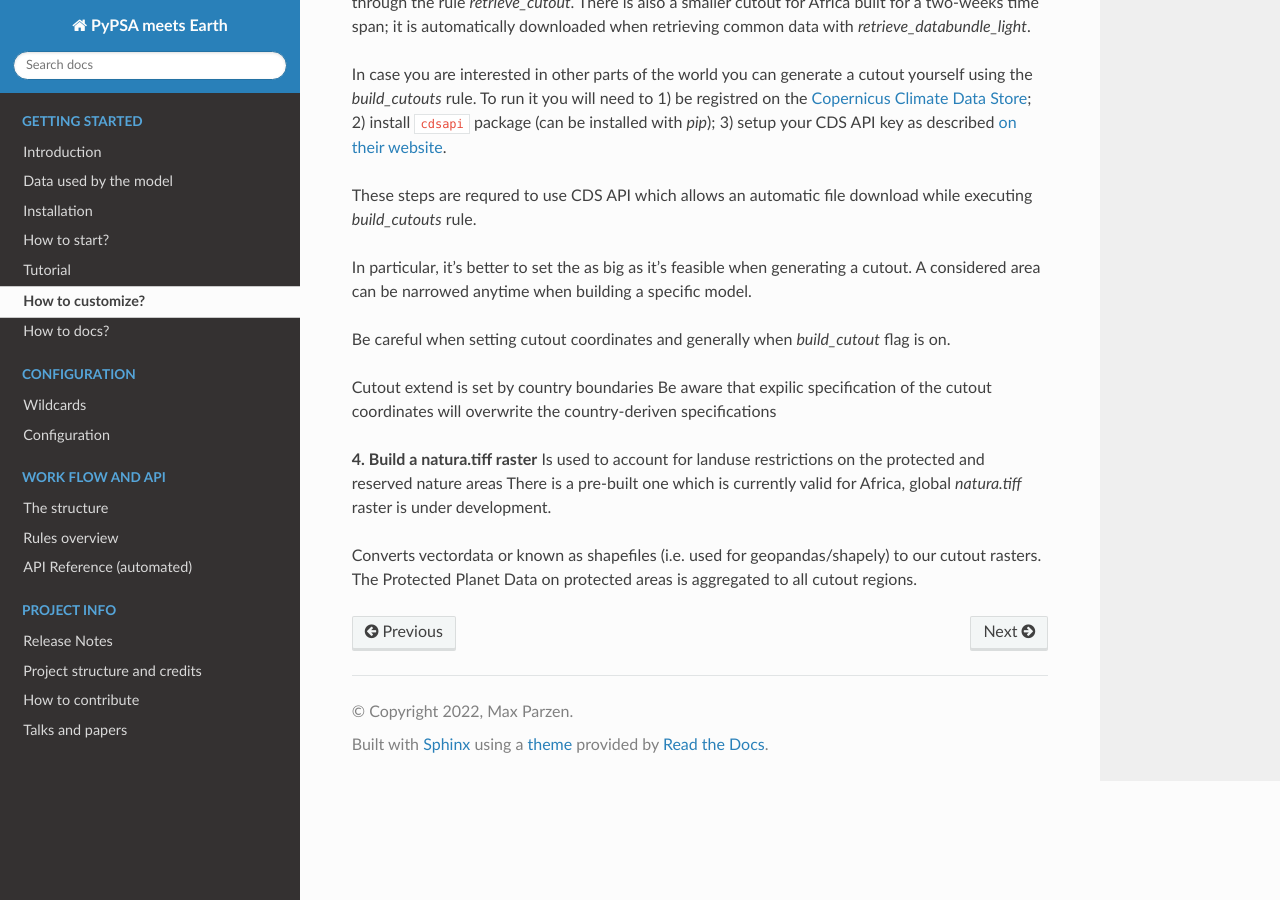
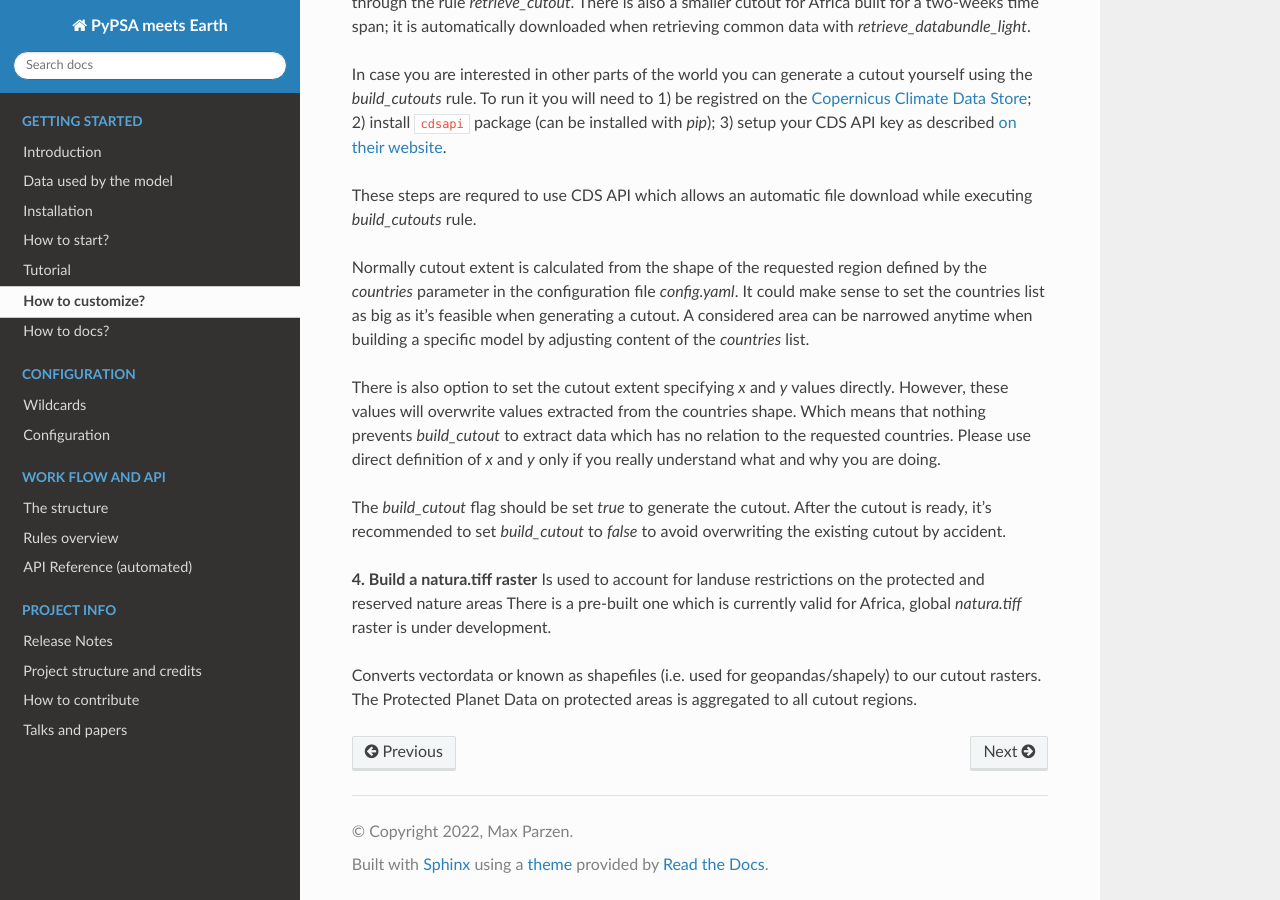
Before and after one commit to pypsa-meets-earth/pypsa-earth, a Sphinx documentation site: the page built from doc/how_to_customize.rst, in a window 1280 px wide and 900 px high, scrolled down 1129 px. Built offline with Sphinx 7.4.7 and the Read the Docs theme 2.0.0, drawn with Linux system fonts in a browser that asks for light colours; pages that are not in the unit, such as notebooks, are missing from menus; the version number could not be read and is left out.

Commit message:
Improve cutout instructions

```diff
--- a/doc/how_to_customize.rst
+++ b/doc/how_to_customize.rst
@@ -42,13 +42,11 @@ In case you are interested in other parts of the world you can generate a cutout
 
 These steps are requred to use CDS API which allows an automatic file download while executing `build_cutouts` rule.
 
+Normally cutout extent is calculated from the shape of the requested region defined by the `countries` parameter in the configuration file `config.yaml`. It could make sense to set the countries list as big as it's feasible when generating a cutout. A considered area can be narrowed anytime when building a specific model by adjusting content of the `countries` list.
 
-In particular, it's better to set the  as big as it's feasible when generating a cutout. A considered area can be narrowed anytime when building a specific model.
+There is also option to set the cutout extent specifying `x` and `y` values directly. However, these values will overwrite values extracted from the countries shape. Which means that nothing prevents `build_cutout` to extract data which has no relation to the requested countries. Please use direct definition of `x` and `y` only if you really understand what and why you are doing.
 
-Be careful when setting cutout coordinates and generally when `build_cutout` flag is on.
-
-Cutout extend is set by country boundaries
-Be aware that expilic specification of the cutout coordinates will overwrite the country-deriven specifications
+The `build_cutout` flag should be set `true` to generate the cutout. After the cutout is ready, it's recommended to set `build_cutout` to `false` to avoid overwriting the existing cutout by accident.
 
 **4. Build a natura.tiff raster**
 Is used to account for landuse restrictions on the protected and reserved nature areas
```
